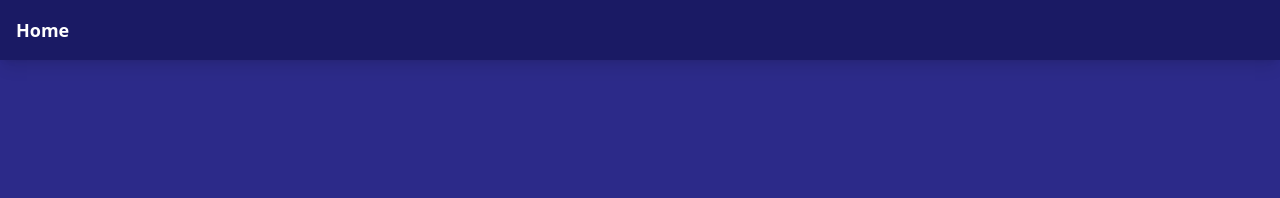
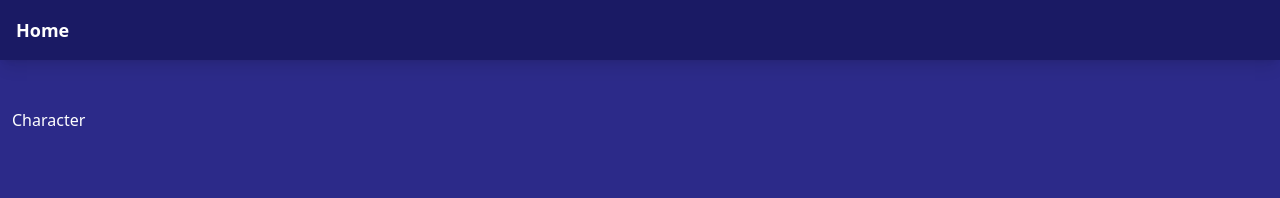
Before and after one commit to JusticeAmpofo/marvel-comic-app, a React (Create React App) app in the folder frontend/: page /characters/1 in a window 1280 px wide. Shown: the top 198 px of the page. Built offline with nearby package versions, Linux system fonts and the light colour scheme.

Commit message:
add character page

```diff
--- a/frontend/src/App.js
+++ b/frontend/src/App.js
@@ -2,6 +2,7 @@ import { BrowserRouter as Router, Routes, Route } from 'react-router-dom'
 import Header from './components/layout/Header'
 import Footer from './components/layout/Footer'
 import Home from './pages/Home'
+import Character from './pages/Character'
 import { CharacterProvider } from './context/characters/CharacterContext'
 
 function App() {
@@ -14,6 +15,7 @@ function App() {
           <main className='container mb-auto mx-auto px-3 pb-1 text-white'>
             <Routes>
               <Route path='/' element={<Home />} />
+              <Route path='characters/:characterId' element={<Character />} />
             </Routes>
           </main>
 
--- a/frontend/src/components/characters/CharacterItem.jsx
+++ b/frontend/src/components/characters/CharacterItem.jsx
@@ -1,8 +1,12 @@
-function CharacterItem({ character: { name, thumbnail } }) {
+import { Link } from 'react-router-dom'
+
+function CharacterItem({ character: { id, name, thumbnail } }) {
     return (
         <li>
-            <img src={`${thumbnail.path}/portrait_xlarge.${thumbnail.extension}`} alt={name} className='mx-auto' />
-            <p className='text-center'>{name}</p>
+            <Link to={`/characters/${id}`}>
+                <img src={`${thumbnail.path}/portrait_xlarge.${thumbnail.extension}`} alt={name} className='mx-auto' />
+                <p className='text-center'>{name}</p>
+            </Link>
         </li>
     )
 }
--- /dev/null
+++ b/frontend/src/pages/Character.jsx
@@ -0,0 +1,6 @@
+function Character() {
+    return (
+        <div>Character</div>
+    )
+}
+export default Character
```
